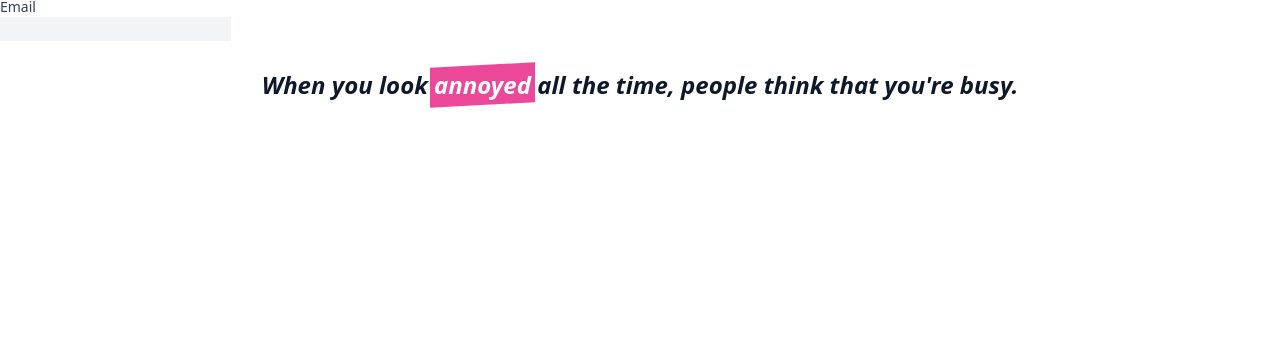
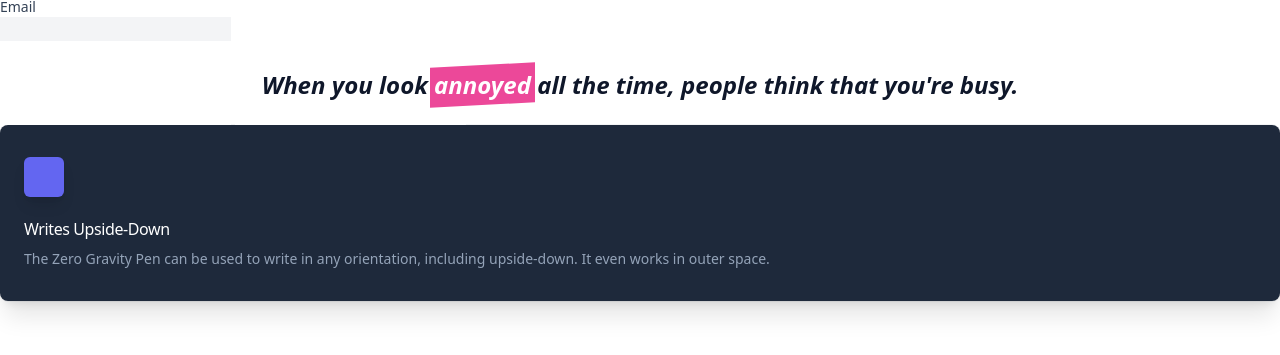
Before and after one commit to shivarajskit/learnings-hands-on, a website: page CSS-Tailwind-CSS/index.html in a window 1280 px wide. Shown: the part 87-442 px from the top of the page. Drawn offline with Linux system fonts and the light colour scheme.

Commit message:
custom selector dark mode on

```diff
--- a/CSS-Tailwind-CSS/index.html
+++ b/CSS-Tailwind-CSS/index.html
@@ -1,5 +1,5 @@
 <!doctype html>
-<html>
+<html class="dark">
 
 <head>
   <meta charset="UTF-8" />
@@ -50,6 +50,20 @@
   <input min="1" max="5" class="in-range:border-green-500 ..." />
   <input min="1" max="5" class="out-of-range:border-red-500 ..." />
 
+
+  <div class="bg-white dark:bg-slate-800 rounded-lg px-6 py-8 ring-1 ring-slate-900/5 shadow-xl">
+    <div>
+      <span class="inline-flex items-center justify-center p-2 bg-indigo-500 rounded-md shadow-lg">
+        <svg class="h-6 w-6 text-white" xmlns="http://www.w3.org/2000/svg" fill="none" viewBox="0 0 24 24"
+          stroke="currentColor" aria-hidden="true"><!-- ... --></svg>
+      </span>
+    </div>
+    <h3 class="text-slate-900 dark:text-white mt-5 text-base font-medium tracking-tight">Writes Upside-Down</h3>
+    <p class="text-slate-500 dark:text-slate-400 mt-2 text-sm">
+      The Zero Gravity Pen can be used to write in any orientation, including upside-down. It even works in outer space.
+    </p>
+  </div>
+
 </body>
 
 </html>
--- a/CSS-Tailwind-CSS/tailwind.config.js
+++ b/CSS-Tailwind-CSS/tailwind.config.js
@@ -1,5 +1,6 @@
 module.exports = {
   content: ["./src/**/*.{js,jsx,ts,tsx,vue}", "./index.html"], // Update with the path to your files
+  darkMode: "selector",
   theme: {
     extend: {},
     supports: {
```
Also changed, not shown: CSS-Tailwind-CSS/dist/styles.css.
